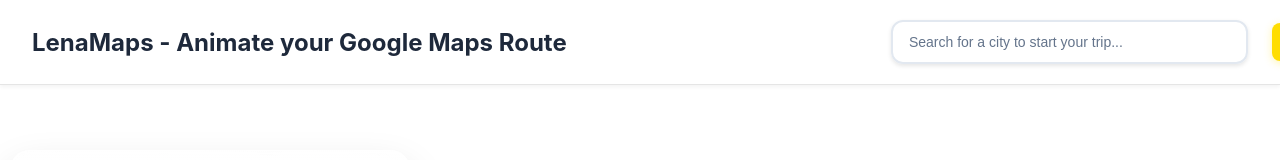
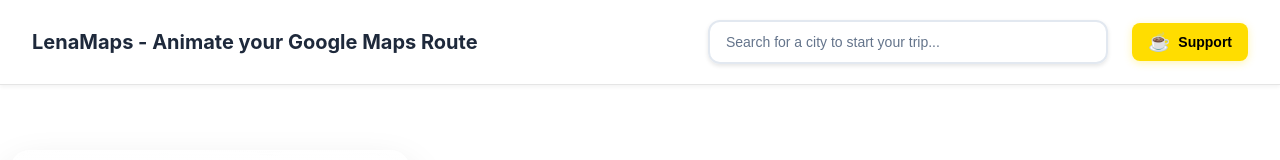
Before and after one commit to siltwood/lenamaps, a React (Create React App) app in the folder frontend/: page / in a window 1280 px wide. Shown: the top 160 px of the page. Built offline with nearby package versions, Linux system fonts and the light colour scheme; no server answers; what @googlemaps/react-wrapper would draw is missing.

Commit message:
Fix header layout and ensure donate button visibility

```diff
--- a/frontend/src/App.css
+++ b/frontend/src/App.css
@@ -500,22 +500,26 @@
 .header-left {
   display: flex;
   align-items: center;
+  flex: 0 0 auto;
 }
 
 .header-right {
   display: flex;
   align-items: center;
   gap: 1.5rem;
+  flex: 1;
+  justify-content: flex-end;
 }
 
 .header h1 {
   margin: 0;
-  font-size: 1.5rem;
+  font-size: 1.25rem;
   font-weight: 700;
   display: flex;
   align-items: center;
   gap: 0.75rem;
   color: #1e293b;
+  white-space: nowrap;
 }
 
 .header-search {
--- a/frontend/src/components/DonateButton/DonateButton.css
+++ b/frontend/src/components/DonateButton/DonateButton.css
@@ -1,5 +1,6 @@
 .donate-button-container {
   position: relative;
+  display: inline-block;
 }
 
 .donate-button {
```
